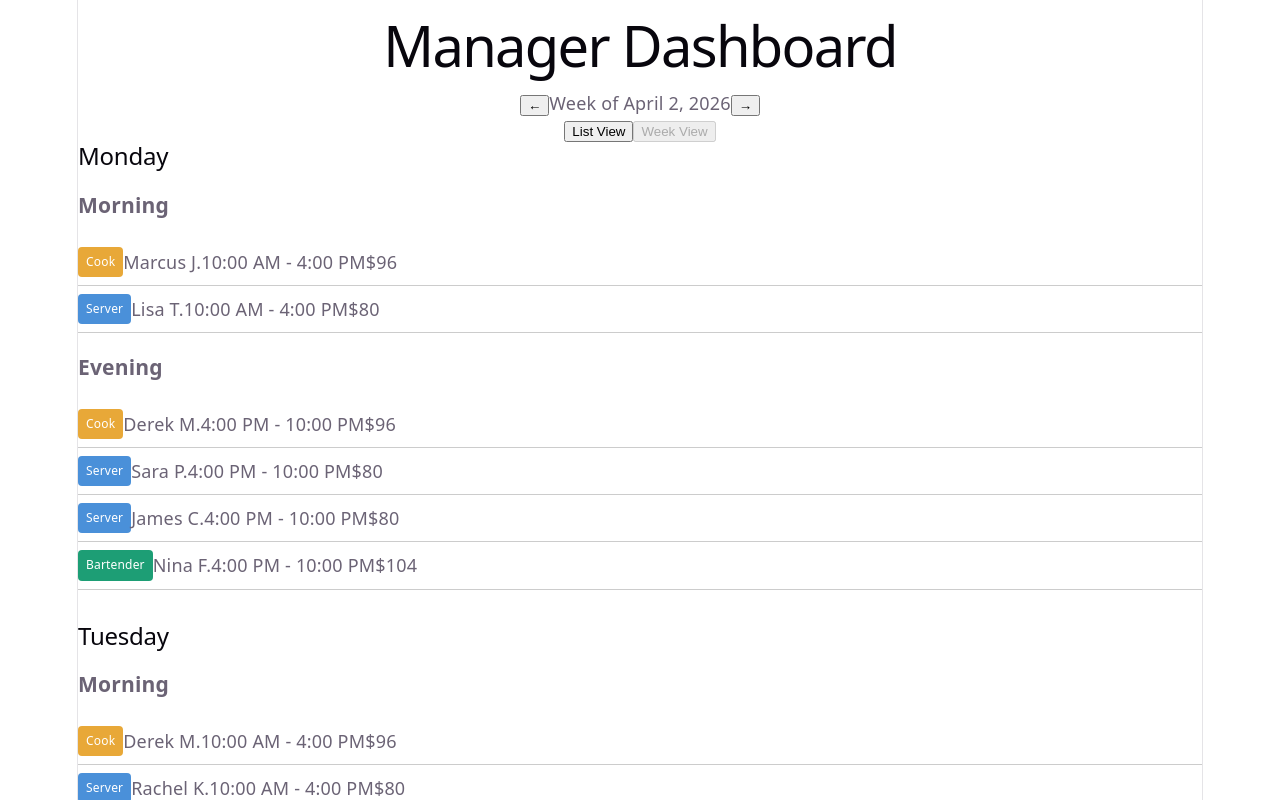
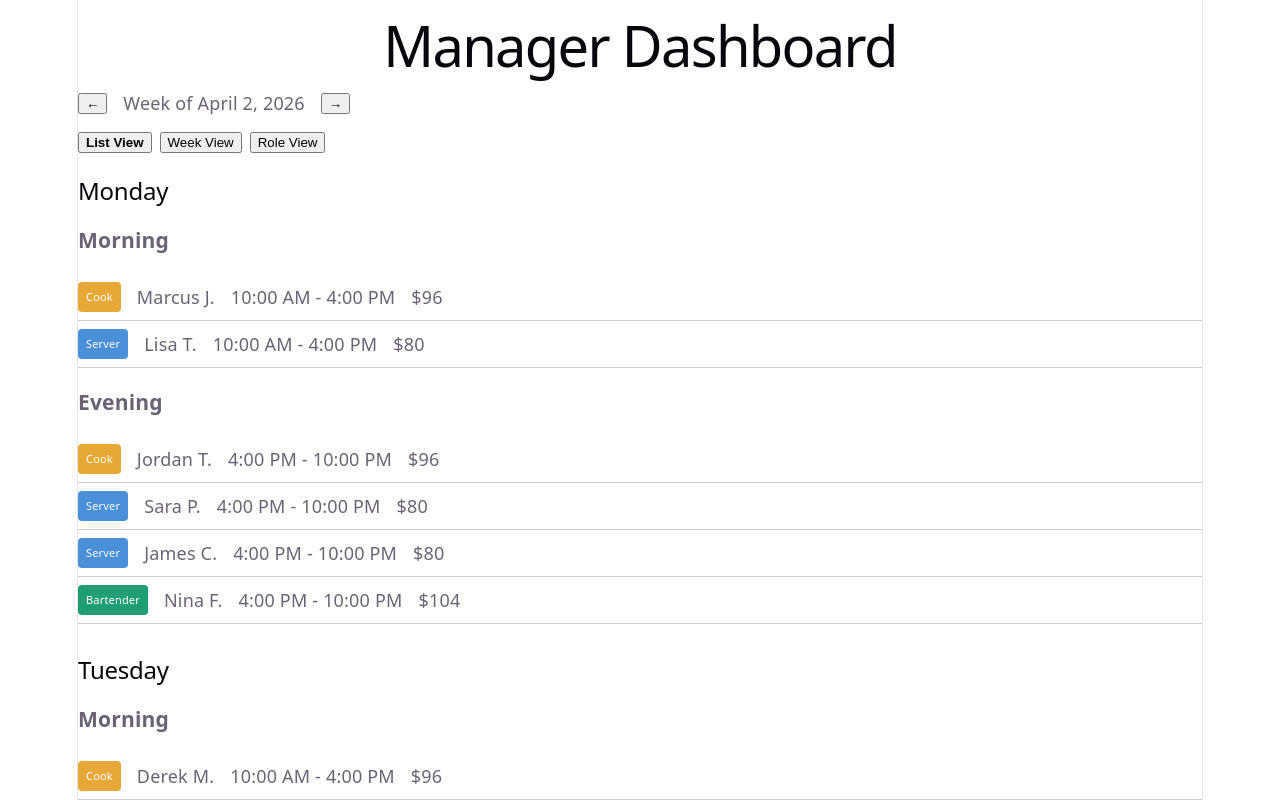
Before and after one commit to blukebill/cLockedIn, a React (Vite) app in the folder frontend/: page / in a window 1280 px wide. Both pictures are taken after a click on the button "Manager". Shown: the top 800 px of the page. Built offline with nearby package versions, Linux system fonts and the light colour scheme.

Commit message:
Created a more realistic hardcode schedule for demo purpose. Added the different sechdule views, with role-based access to the 'Role View'.

```diff
--- a/frontend/src/App.jsx
+++ b/frontend/src/App.jsx
@@ -2,8 +2,6 @@ import { useState } from 'react'
 import Login from './pages/Login'
 import './App.css'
 import ScheduleGrid from './components/ScheduleGrid'
-
-const employees = ['Alice', 'Bob', 'Carlos']
 
 function App() {
   const [role, setRole] = useState(null)
@@ -16,7 +14,7 @@ function App() {
     return (
       <>
         <h1>Manager Dashboard</h1>
-        <ScheduleGrid />
+        <ScheduleGrid role={role} />
         <PublishButton />
       </>
     )
@@ -26,7 +24,7 @@ function App() {
     return (
       <>
         <h1>Employee Dashboard</h1>
-        <ScheduleGrid />
+        <ScheduleGrid role={role} />
       </>
     )
   }
@@ -42,14 +40,4 @@ function PublishButton() {
   )
 }
 
-function EmployeeList() {
-  return (
-    <ul>
-      {employees.map(name => (
-        <li key={name}>{name}</li>
-      ))}
-    </ul>
-  )
-}
-
 export default App
--- a/frontend/src/components/ScheduleGrid.jsx
+++ b/frontend/src/components/ScheduleGrid.jsx
@@ -1,11 +1,168 @@
-import { useState } from "react";
-import { scheduleData } from "../constants/scheduleData";
-import { days } from "../constants/days";
-import { roleColors } from "../constants/roleColors";
+import { useState } from 'react'
+import { scheduleData } from '../constants/scheduleData'
+import { days } from '../constants/days'
+import { roleColors } from '../constants/roleColors'
 
-function ScheduleGrid() {
+const ShiftPill = ({ shift }) => (
+  <span style={{
+    backgroundColor: roleColors[shift.role],
+    color: '#fff',
+    padding: '2px 8px',
+    borderRadius: '4px',
+    fontSize: '11px',
+    display: 'inline-block'
+  }}>
+    {shift.role}
+  </span>
+)
+
+const ListView = ({ getShifts }) => (
+  <div>
+    {days.map(day => (
+      <div key={day} style={{ marginBottom: '32px' }}>
+        <h2 style={{ textAlign: 'left' }}>{day}</h2>
+        {['Morning', 'Evening'].map(period => {
+          const shifts = getShifts(day, period)
+          if (shifts.length === 0) return null
+          return (
+            <div key={period}>
+              <h3 style={{ textAlign: 'left' }}>{period}</h3>
+              {shifts.map(shift => (
+                <div key={shift.id} style={{
+                  display: 'flex',
+                  gap: '16px',
+                  alignItems: 'center',
+                  padding: '8px 0',
+                  borderBottom: '1px solid #ccc',
+                  textAlign: 'left'
+                }}>
+                  <ShiftPill shift={shift} />
+                  <span>{shift.employee}</span>
+                  <span>{shift.startTime} - {shift.endTime}</span>
+                  <span>${shift.estimatedEarnings}</span>
+                </div>
+              ))}
+            </div>
+          )
+        })}
+      </div>
+    ))}
+  </div>
+)
+
+const EmployeeRowView = ({ employees }) => (
+  <div style={{ overflowX: 'auto' }}>
+    <table style={{ borderCollapse: 'collapse', width: '100%' }}>
+      <thead>
+        <tr>
+          <th style={{ padding: '8px', textAlign: 'left', borderBottom: '1px solid #ccc' }}>Employee</th>
+          {days.map(day => (
+            <th key={day} style={{ padding: '8px', textAlign: 'center', borderBottom: '1px solid #ccc' }}>{day}</th>
+          ))}
+        </tr>
+      </thead>
+      <tbody>
+        {employees.map(employee => (
+          <tr key={employee}>
+            <td style={{ padding: '8px', borderBottom: '1px solid #ccc', whiteSpace: 'nowrap' }}>{employee}</td>
+            {days.map(day => {
+              const morning = scheduleData.find(s => s.employee === employee && s.day === day && s.startTime === '10:00 AM')
+              const evening = scheduleData.find(s => s.employee === employee && s.day === day && s.startTime === '4:00 PM')
+              return (
+                <td key={day} style={{ padding: '4px', borderBottom: '1px solid #ccc', verticalAlign: 'top', minWidth: '90px' }}>
+                  {morning && (
+                    <div style={{
+                      backgroundColor: roleColors[morning.role],
+                      color: '#fff',
+                      padding: '4px 6px',
+                      borderRadius: '4px',
+                      fontSize: '11px',
+                      marginBottom: evening ? '2px' : '0'
+                    }}>
+                      <div>{morning.role}</div>
+                      <div style={{ opacity: 0.85 }}>10AM-4PM</div>
+                    </div>
+                  )}
+                  {evening && (
+                    <div style={{
+                      backgroundColor: roleColors[evening.role],
+                      color: '#fff',
+                      padding: '4px 6px',
+                      borderRadius: '4px',
+                      fontSize: '11px'
+                    }}>
+                      <div>{evening.role}</div>
+                      <div style={{ opacity: 0.85 }}>4PM-10PM</div>
+                    </div>
+                  )}
+                </td>
+              )
+            })}
+          </tr>
+        ))}
+      </tbody>
+    </table>
+  </div>
+)
+
+const RoleRowView = ({ roles }) => (
+  <div style={{ overflowX: 'auto' }}>
+    <table style={{ borderCollapse: 'collapse', width: '100%' }}>
+      <thead>
+        <tr>
+          <th style={{ padding: '8px', textAlign: 'left', borderBottom: '1px solid #ccc' }}>Role</th>
+          {days.map(day => (
+            <th key={day} style={{ padding: '8px', textAlign: 'center', borderBottom: '1px solid #ccc' }}>{day}</th>
+          ))}
+        </tr>
+      </thead>
+      <tbody>
+        {roles.map(role => (
+          <tr key={role}>
+            <td style={{ padding: '8px', borderBottom: '1px solid #ccc', whiteSpace: 'nowrap' }}>
+              <span style={{
+                backgroundColor: roleColors[role],
+                color: '#fff',
+                padding: '2px 8px',
+                borderRadius: '4px',
+                fontSize: '12px'
+              }}>
+                {role}
+              </span>
+            </td>
+            {days.map(day => {
+              const morning = scheduleData.filter(s => s.role === role && s.day === day && s.startTime === '10:00 AM')
+              const evening = scheduleData.filter(s => s.role === role && s.day === day && s.startTime === '4:00 PM')
+              return (
+                <td key={day} style={{ padding: '4px', borderBottom: '1px solid #ccc', verticalAlign: 'top', minWidth: '90px' }}>
+                  <div style={{ borderBottom: '1px solid #eee', paddingBottom: '4px', marginBottom: '4px' }}>
+                    {morning.length > 0
+                      ? morning.map(s => <div key={s.id} style={{ fontSize: '11px' }}>{s.employee}</div>)
+                      : <div style={{ color: '#ccc', fontSize: '11px' }}>—</div>
+                    }
+                  </div>
+                  <div>
+                    {evening.length > 0
+                      ? evening.map(s => <div key={s.id} style={{ fontSize: '11px' }}>{s.employee}</div>)
+                      : <div style={{ color: '#ccc', fontSize: '11px' }}>—</div>
+                    }
+                  </div>
+                </td>
+              )
+            })}
+          </tr>
+        ))}
+      </tbody>
+    </table>
+  </div>
+)
+
+function ScheduleGrid({ role }) {
   const [view, setView] = useState('list')
-    const [weekOffset, setWeekOffset] = useState (0)
+  const [weekOffset, setWeekOffset] = useState(0)
+
+  const employees = [...new Set(scheduleData.map(shift => shift.employee))]
+  const roles = [...new Set(scheduleData.map(shift => shift.role))]
 
   const getWeekLabel = () => {
     const start = new Date()
@@ -22,63 +179,32 @@ function ScheduleGrid() {
 
   return (
     <div>
-
-            {/*Week navigation */}
-            <div>
+      <div style={{ display: 'flex', alignItems: 'center', gap: '16px', marginBottom: '16px' }}>
         <button onClick={() => setWeekOffset(weekOffset - 1)}>←</button>
         <span>{getWeekLabel()}</span>
         <button onClick={() => setWeekOffset(weekOffset + 1)}>→</button>
       </div>
 
-            {/* View Toggle */}
-            <div>
-                <button onClick={() => setView('list')}>List View</button>
-                <button disabled title="Coming Soon">Week View</button>
+      <div style={{ display: 'flex', gap: '8px', marginBottom: '24px' }}>
+        <button onClick={() => setView('list')}
+          style={{ fontWeight: view === 'list' ? 'bold' : 'normal' }}>
+          List View
+        </button>
+        <button onClick={() => setView('employee')}
+          style={{ fontWeight: view === 'employee' ? 'bold' : 'normal' }}>
+          Week View
+        </button>
+        {role === 'manager' && (
+          <button onClick={() => setView('role')}
+            style={{ fontWeight: view === 'role' ? 'bold' : 'normal' }}>
+            Role View
+          </button>
+        )}
       </div>
 
-            {/* List View */}
-            {days.map(day => (
-                <div key={day} style={{ marginBottom: '32px' }}>
-                    <h2 style={{ textAlign: 'left' }}>{day}</h2>
-
-                    {['Morning', 'Evening'].map(period => {
-                        const shifts = getShifts(day, period)
-                        if (shifts.length === 0) return null
-
-                        return (
-                            <div key={period}>
-                                <h3 style= {{ textAlign: 'left' }}>{period}</h3>
-                                {shifts.map(shift => (
-                                    <div key={shift.id} style={{
-                                        display: 'flex',
-                                        gap: '16 px',
-                                        alignItems:'center',
-                                        padding: '8px 0',
-                                        borderBottom: '1px solid #ccc',
-                                        textAlign: 'left'
-                                    }}>
-                                        <span
-                                        style={{
-                                            backgroundColor: roleColors[shift.role],
-                                            color: '#fff',
-                                            padding: '2px 8px',
-                                            borderRadius: '4px',
-                                            fontSize: '12px'
-                                        }}
-                                        >
-                                            {shift.role}
-                                        </span>
-                                        <span>{shift.employee}</span>
-                                        <span>{shift.startTime} - {shift.endTime}</span>
-                                        <span>${shift.estimatedEarnings}</span>
-                                    </div>
-                                ))}
-                            </div>
-                        )
-                    })}
-                </div>
-            ))}
-
+      {view === 'list' && <ListView getShifts={getShifts} />}
+      {view === 'employee' && <EmployeeRowView employees={employees} />}
+      {view === 'role' && <RoleRowView roles={roles} />}
     </div>
   )
 }
--- a/frontend/src/constants/scheduleData.js
+++ b/frontend/src/constants/scheduleData.js
@@ -1,13 +1,13 @@
 export const scheduleData = [
-  // Monday - Marcus morning, Derek evening
+  // Monday | Required: 1 cook AM, 1 server AM, 1 cook PM, 2 servers PM, 1 bartender PM
   { id: 1, employee: 'Marcus J.', day: 'Monday', role: 'Cook', startTime: '10:00 AM', endTime: '4:00 PM', estimatedEarnings: 96 },
   { id: 2, employee: 'Lisa T.', day: 'Monday', role: 'Server', startTime: '10:00 AM', endTime: '4:00 PM', estimatedEarnings: 80 },
-  { id: 3, employee: 'Derek M.', day: 'Monday', role: 'Cook', startTime: '4:00 PM', endTime: '10:00 PM', estimatedEarnings: 96 },
+  { id: 3, employee: 'Jordan T.', day: 'Monday', role: 'Cook', startTime: '4:00 PM', endTime: '10:00 PM', estimatedEarnings: 96 },
   { id: 4, employee: 'Sara P.', day: 'Monday', role: 'Server', startTime: '4:00 PM', endTime: '10:00 PM', estimatedEarnings: 80 },
   { id: 5, employee: 'James C.', day: 'Monday', role: 'Server', startTime: '4:00 PM', endTime: '10:00 PM', estimatedEarnings: 80 },
   { id: 6, employee: 'Nina F.', day: 'Monday', role: 'Bartender', startTime: '4:00 PM', endTime: '10:00 PM', estimatedEarnings: 104 },
 
-  // Tuesday - Derek morning, Marcus evening
+  // Tuesday | Required: 1 cook AM, 1 server AM, 1 cook PM, 2 servers PM, 1 bartender PM
   { id: 7, employee: 'Derek M.', day: 'Tuesday', role: 'Cook', startTime: '10:00 AM', endTime: '4:00 PM', estimatedEarnings: 96 },
   { id: 8, employee: 'Rachel K.', day: 'Tuesday', role: 'Server', startTime: '10:00 AM', endTime: '4:00 PM', estimatedEarnings: 80 },
   { id: 9, employee: 'Marcus J.', day: 'Tuesday', role: 'Cook', startTime: '4:00 PM', endTime: '10:00 PM', estimatedEarnings: 96 },
@@ -15,44 +15,46 @@ export const scheduleData = [
   { id: 11, employee: 'James C.', day: 'Tuesday', role: 'Server', startTime: '4:00 PM', endTime: '10:00 PM', estimatedEarnings: 80 },
   { id: 12, employee: 'Nina F.', day: 'Tuesday', role: 'Bartender', startTime: '4:00 PM', endTime: '10:00 PM', estimatedEarnings: 104 },
 
-  // Wednesday - Marcus morning, Derek evening | Nina off, Carlos on
-  { id: 13, employee: 'Marcus J.', day: 'Wednesday', role: 'Cook', startTime: '10:00 AM', endTime: '4:00 PM', estimatedEarnings: 96 },
+  // Wednesday | Required: 1 cook AM, 1 server AM, 1 cook PM, 2 servers PM, 1 bartender PM
+  { id: 13, employee: 'Jordan T.', day: 'Wednesday', role: 'Cook', startTime: '10:00 AM', endTime: '4:00 PM', estimatedEarnings: 96 },
   { id: 14, employee: 'Rachel K.', day: 'Wednesday', role: 'Server', startTime: '10:00 AM', endTime: '4:00 PM', estimatedEarnings: 80 },
   { id: 15, employee: 'Derek M.', day: 'Wednesday', role: 'Cook', startTime: '4:00 PM', endTime: '10:00 PM', estimatedEarnings: 96 },
   { id: 16, employee: 'Sara P.', day: 'Wednesday', role: 'Server', startTime: '4:00 PM', endTime: '10:00 PM', estimatedEarnings: 80 },
   { id: 17, employee: 'Rachel K.', day: 'Wednesday', role: 'Server', startTime: '4:00 PM', endTime: '10:00 PM', estimatedEarnings: 80 },
   { id: 18, employee: 'Carlos R.', day: 'Wednesday', role: 'Bartender', startTime: '4:00 PM', endTime: '10:00 PM', estimatedEarnings: 104 },
 
-  // Thursday - Derek morning, Marcus evening | Nina off, Carlos on
-  { id: 19, employee: 'Derek M.', day: 'Thursday', role: 'Cook', startTime: '10:00 AM', endTime: '4:00 PM', estimatedEarnings: 96 },
+  // Thursday | Required: 1 cook AM, 1 server AM, 1 cook PM, 2 servers PM, 1 bartender PM
+  { id: 19, employee: 'Marcus J.', day: 'Thursday', role: 'Cook', startTime: '10:00 AM', endTime: '4:00 PM', estimatedEarnings: 96 },
   { id: 20, employee: 'Lisa T.', day: 'Thursday', role: 'Server', startTime: '10:00 AM', endTime: '4:00 PM', estimatedEarnings: 80 },
-  { id: 21, employee: 'Marcus J.', day: 'Thursday', role: 'Cook', startTime: '4:00 PM', endTime: '10:00 PM', estimatedEarnings: 96 },
+  { id: 21, employee: 'Derek M.', day: 'Thursday', role: 'Cook', startTime: '4:00 PM', endTime: '10:00 PM', estimatedEarnings: 96 },
   { id: 22, employee: 'Sara P.', day: 'Thursday', role: 'Server', startTime: '4:00 PM', endTime: '10:00 PM', estimatedEarnings: 80 },
   { id: 23, employee: 'James C.', day: 'Thursday', role: 'Server', startTime: '4:00 PM', endTime: '10:00 PM', estimatedEarnings: 80 },
   { id: 24, employee: 'Carlos R.', day: 'Thursday', role: 'Bartender', startTime: '4:00 PM', endTime: '10:00 PM', estimatedEarnings: 104 },
 
-  // Friday - Marcus morning, Derek evening + Shift Lead
-  { id: 25, employee: 'Marcus J.', day: 'Friday', role: 'Cook', startTime: '10:00 AM', endTime: '4:00 PM', estimatedEarnings: 96 },
+  // Friday | Required: 1 cook AM, 1 server AM, 1 shift lead PM, 2 cooks PM, 2 servers PM, 1 bartender PM
+  { id: 25, employee: 'Jordan T.', day: 'Friday', role: 'Cook', startTime: '10:00 AM', endTime: '4:00 PM', estimatedEarnings: 96 },
   { id: 26, employee: 'Rachel K.', day: 'Friday', role: 'Server', startTime: '10:00 AM', endTime: '4:00 PM', estimatedEarnings: 80 },
   { id: 27, employee: 'Tony N.', day: 'Friday', role: 'Shift Lead', startTime: '4:00 PM', endTime: '10:00 PM', estimatedEarnings: 130 },
-  { id: 28, employee: 'Derek M.', day: 'Friday', role: 'Cook', startTime: '4:00 PM', endTime: '10:00 PM', estimatedEarnings: 96 },
-  { id: 29, employee: 'Lisa T.', day: 'Friday', role: 'Server', startTime: '4:00 PM', endTime: '10:00 PM', estimatedEarnings: 80 },
-  { id: 30, employee: 'Sara P.', day: 'Friday', role: 'Server', startTime: '4:00 PM', endTime: '10:00 PM', estimatedEarnings: 80 },
-  { id: 31, employee: 'Carlos R.', day: 'Friday', role: 'Bartender', startTime: '4:00 PM', endTime: '10:00 PM', estimatedEarnings: 104 },
+  { id: 28, employee: 'Marcus J.', day: 'Friday', role: 'Cook', startTime: '4:00 PM', endTime: '10:00 PM', estimatedEarnings: 96 },
+  { id: 29, employee: 'Derek M.', day: 'Friday', role: 'Cook', startTime: '4:00 PM', endTime: '10:00 PM', estimatedEarnings: 96 },
+  { id: 30, employee: 'Lisa T.', day: 'Friday', role: 'Server', startTime: '4:00 PM', endTime: '10:00 PM', estimatedEarnings: 80 },
+  { id: 31, employee: 'Sara P.', day: 'Friday', role: 'Server', startTime: '4:00 PM', endTime: '10:00 PM', estimatedEarnings: 80 },
+  { id: 32, employee: 'Carlos R.', day: 'Friday', role: 'Bartender', startTime: '4:00 PM', endTime: '10:00 PM', estimatedEarnings: 104 },
 
-  // Saturday - Derek morning, Marcus evening + Shift Lead
-  { id: 32, employee: 'Derek M.', day: 'Saturday', role: 'Cook', startTime: '10:00 AM', endTime: '4:00 PM', estimatedEarnings: 96 },
-  { id: 33, employee: 'Rachel K.', day: 'Saturday', role: 'Server', startTime: '10:00 AM', endTime: '4:00 PM', estimatedEarnings: 80 },
-  { id: 34, employee: 'Tony N.', day: 'Saturday', role: 'Shift Lead', startTime: '4:00 PM', endTime: '10:00 PM', estimatedEarnings: 130 },
-  { id: 35, employee: 'Marcus J.', day: 'Saturday', role: 'Cook', startTime: '4:00 PM', endTime: '10:00 PM', estimatedEarnings: 96 },
-  { id: 36, employee: 'Sara P.', day: 'Saturday', role: 'Server', startTime: '4:00 PM', endTime: '10:00 PM', estimatedEarnings: 80 },
-  { id: 37, employee: 'Rachel K.', day: 'Saturday', role: 'Server', startTime: '4:00 PM', endTime: '10:00 PM', estimatedEarnings: 80 },
-  { id: 38, employee: 'Nina F.', day: 'Saturday', role: 'Bartender', startTime: '4:00 PM', endTime: '10:00 PM', estimatedEarnings: 104 },
+  // Saturday | Required: 1 cook AM, 1 server AM, 1 shift lead PM, 2 cooks PM, 2 servers PM, 1 bartender PM
+  { id: 33, employee: 'Marcus J.', day: 'Saturday', role: 'Cook', startTime: '10:00 AM', endTime: '4:00 PM', estimatedEarnings: 96 },
+  { id: 34, employee: 'Rachel K.', day: 'Saturday', role: 'Server', startTime: '10:00 AM', endTime: '4:00 PM', estimatedEarnings: 80 },
+  { id: 35, employee: 'Tony N.', day: 'Saturday', role: 'Shift Lead', startTime: '4:00 PM', endTime: '10:00 PM', estimatedEarnings: 130 },
+  { id: 36, employee: 'Jordan T.', day: 'Saturday', role: 'Cook', startTime: '4:00 PM', endTime: '10:00 PM', estimatedEarnings: 96 },
+  { id: 37, employee: 'Derek M.', day: 'Saturday', role: 'Cook', startTime: '4:00 PM', endTime: '10:00 PM', estimatedEarnings: 96 },
+  { id: 38, employee: 'Sara P.', day: 'Saturday', role: 'Server', startTime: '4:00 PM', endTime: '10:00 PM', estimatedEarnings: 80 },
+  { id: 39, employee: 'Rachel K.', day: 'Saturday', role: 'Server', startTime: '4:00 PM', endTime: '10:00 PM', estimatedEarnings: 80 },
+  { id: 40, employee: 'Nina F.', day: 'Saturday', role: 'Bartender', startTime: '4:00 PM', endTime: '10:00 PM', estimatedEarnings: 104 },
 
-  // Sunday - lighter day, bar closed
-  { id: 39, employee: 'Derek M.', day: 'Sunday', role: 'Cook', startTime: '10:00 AM', endTime: '4:00 PM', estimatedEarnings: 96 },
-  { id: 40, employee: 'Lisa T.', day: 'Sunday', role: 'Server', startTime: '10:00 AM', endTime: '4:00 PM', estimatedEarnings: 80 },
-  { id: 41, employee: 'Marcus J.', day: 'Sunday', role: 'Cook', startTime: '4:00 PM', endTime: '10:00 PM', estimatedEarnings: 96 },
-  { id: 42, employee: 'Sara P.', day: 'Sunday', role: 'Server', startTime: '4:00 PM', endTime: '10:00 PM', estimatedEarnings: 80 },
-  { id: 43, employee: 'James C.', day: 'Sunday', role: 'Server', startTime: '4:00 PM', endTime: '10:00 PM', estimatedEarnings: 80 },
+  // Sunday | Required: 1 cook AM, 1 server AM, 1 cook PM, 2 servers PM (bar closed)
+  { id: 41, employee: 'Derek M.', day: 'Sunday', role: 'Cook', startTime: '10:00 AM', endTime: '4:00 PM', estimatedEarnings: 96 },
+  { id: 42, employee: 'Lisa T.', day: 'Sunday', role: 'Server', startTime: '10:00 AM', endTime: '4:00 PM', estimatedEarnings: 80 },
+  { id: 43, employee: 'Jordan T.', day: 'Sunday', role: 'Cook', startTime: '4:00 PM', endTime: '10:00 PM', estimatedEarnings: 96 },
+  { id: 44, employee: 'James C.', day: 'Sunday', role: 'Server', startTime: '4:00 PM', endTime: '10:00 PM', estimatedEarnings: 80 },
+  { id: 45, employee: 'Sara P.', day: 'Sunday', role: 'Server', startTime: '4:00 PM', endTime: '10:00 PM', estimatedEarnings: 80 },
 ]
```
Lines whose indentation alone changed are shown as unchanged.
